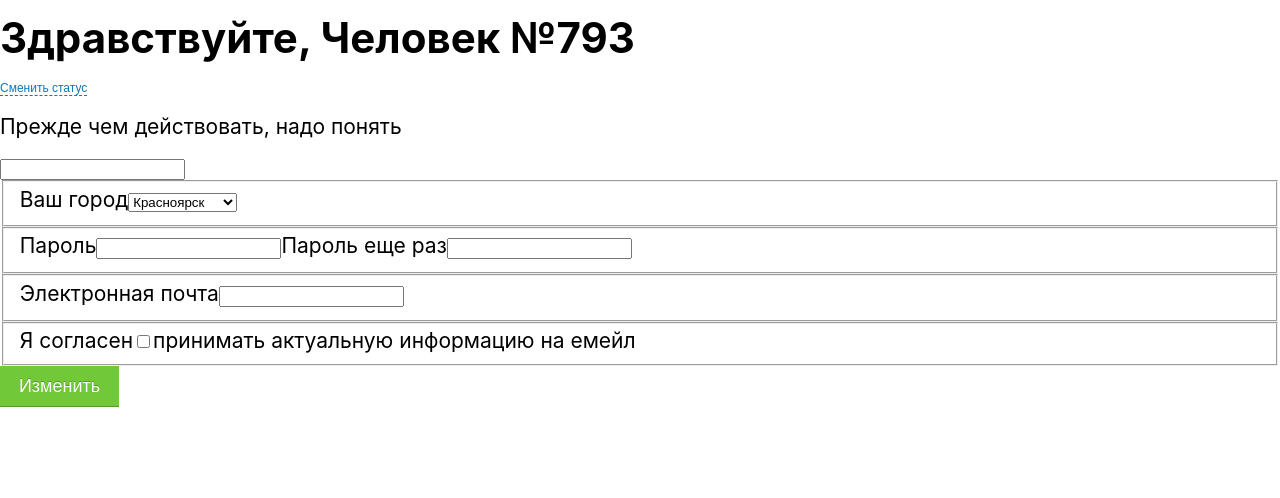
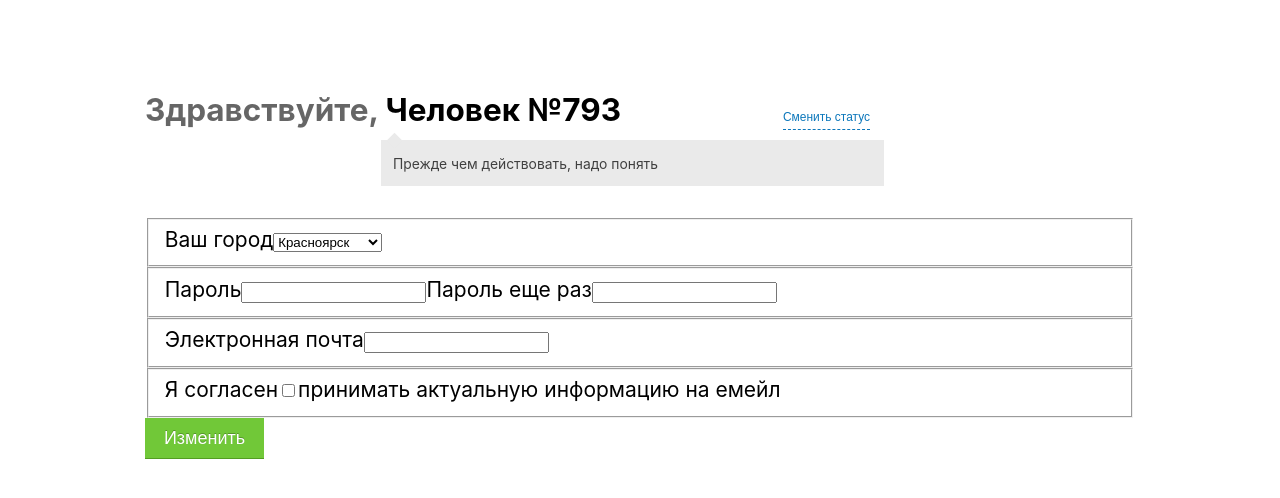
Before and after one commit to Comediant24/au-test, a React (Create React App) app: page / in a window 1280 px wide. Shown: the top 498 px of the page. Built offline with nearby package versions, Linux system fonts and the light colour scheme.

Commit message:
feat: добавитт стили к Wellcome

```diff
--- a/src/components/App.scss
+++ b/src/components/App.scss
@@ -1,38 +1,12 @@
-.App {
-  text-align: center;
-}
+@import '../vendor/constants.scss';
 
-.App-logo {
-  height: 40vmin;
-  pointer-events: none;
-}
-
-@media (prefers-reduced-motion: no-preference) {
-  .App-logo {
-    animation: App-logo-spin infinite 20s linear;
-  }
-}
-
-.App-header {
-  background-color: #282c34;
-  min-height: 100vh;
+.app {
+  max-width: 990px;
+  min-height: 569px;
+  margin: 90px auto 0;
+  font-size: $base-size;
+  font-family: $font;
   display: flex;
   flex-direction: column;
-  align-items: center;
-  justify-content: center;
-  font-size: calc(10px + 2vmin);
-  color: white;
+  gap: 32px;
 }
-
-.App-link {
-  color: #61dafb;
-}
-
-@keyframes App-logo-spin {
-  from {
-    transform: rotate(0deg);
-  }
-  to {
-    transform: rotate(360deg);
-  }
-}
--- a/src/components/Wellcome.js
+++ b/src/components/Wellcome.js
@@ -5,12 +5,10 @@ import './Wellcome.scss';
 const Wellcome = ({ classSelector, user }) => {
   return (
     <div className={`${classSelector} wellcome`}>
-      <div className="wellcome__title">
-        <h1 className="wellcome__user-title">
-          Здравствуйте, <span className="wellcome__user-current">{user}</span>
-        </h1>
-        <Button classSelector="wellcome__button">Сменить статус</Button>
-      </div>
+      <h1 className="wellcome__user-title">
+        Здравствуйте, <span className="wellcome__user-current">{user}</span>
+      </h1>
+      <Button classSelector="wellcome__button">Сменить статус</Button>
       <div className="wellcome__status">
         <p className="wellcome__status-text">
           Прежде чем действовать, надо понять
@@ -18,8 +16,9 @@ const Wellcome = ({ classSelector, user }) => {
         <input
           name="status"
           type="text"
-          className="wellcome__status-input"
+          className="wellcome__status-input wellcome__status-input_display_hidden"
         ></input>
+        <div className="wellcome__square-status"></div>
       </div>
     </div>
   );
--- a/src/components/Wellcome.scss
+++ b/src/components/Wellcome.scss
@@ -1,6 +1,66 @@
-.wellcome__button {
-  font-size: 12px;
-  line-height: 14px;
-  color: #0c77bb;
-  border-bottom: 1px dashed #0c77bb;
+@import '../vendor/constants.scss';
+
+.wellcome {
+  @extend %grid-shared;
+
+  &__title {
+    display: flex;
+    align-items: baseline;
+    justify-content: space-between;
+  }
+
+  &__user-title {
+    grid-column: 1/3;
+    font-size: calc(1.5 * #{$base-size});
+    line-height: 126%;
+    color: #666666;
+    margin: 0;
+    padding: 0;
+  }
+
+  &__button {
+    font-size: calc(0.57 * #{$base-size});
+    line-height: 180%;
+    color: #0c77bb;
+    border-bottom: 1px dashed #0c77bb;
+    justify-self: baseline;
+    margin-left: 15px;
+  }
+
+  // &__title-margin {
+  //   margin-right: 149px;
+  // }
+
+  &__user-current {
+    color: #000000;
+  }
+
+  &__status {
+    grid-column: 2/4;
+    max-width: 503px;
+    height: 46px;
+    background: #eaeaea;
+    position: relative;
+  }
+
+  &__status-text {
+    font-size: calc(0.66 * #{$base-size});
+    line-height: 157%;
+    color: #404040;
+    margin-left: 12px;
+  }
+
+  &__status-input_display_hidden {
+    display: none;
+  }
+
+  &__square-status {
+    width: 11px;
+    height: 11px;
+    left: 8px;
+    top: -5px;
+    background: #eaeaea;
+    transform: rotate(45deg);
+    position: absolute;
+  }
 }
--- a/src/index.scss
+++ b/src/index.scss
@@ -2,11 +2,8 @@
 
 body {
   margin: 0;
-  font-family: -apple-system, BlinkMacSystemFont, 'Arial', sans-serif;
   -webkit-font-smoothing: antialiased;
   -moz-osx-font-smoothing: grayscale;
-  font-size: 21px;
-  line-height: 19px;
 }
 
 code {
--- /dev/null
+++ b/src/vendor/constants.scss
@@ -0,0 +1,10 @@
+$base-size: 21px;
+$font: -apple-system, BlinkMacSystemFont, 'Arial', sans-serif;
+
+%grid-shared {
+  display: grid;
+  grid-template-columns: 1fr repeat(2, 1.7fr);
+  grid-row-gap: 10px;
+  grid-column-gap: 20px;
+  align-items: baseline;
+}
```
